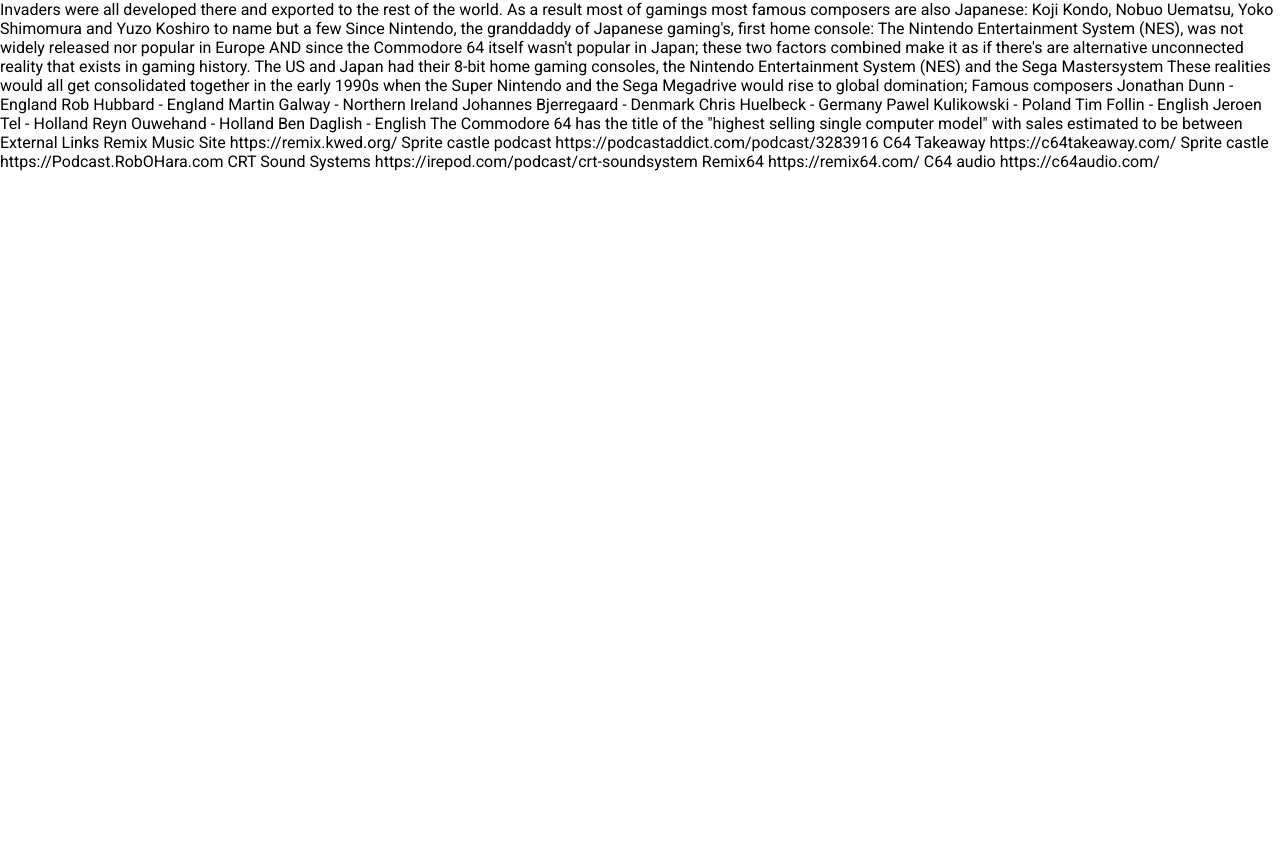
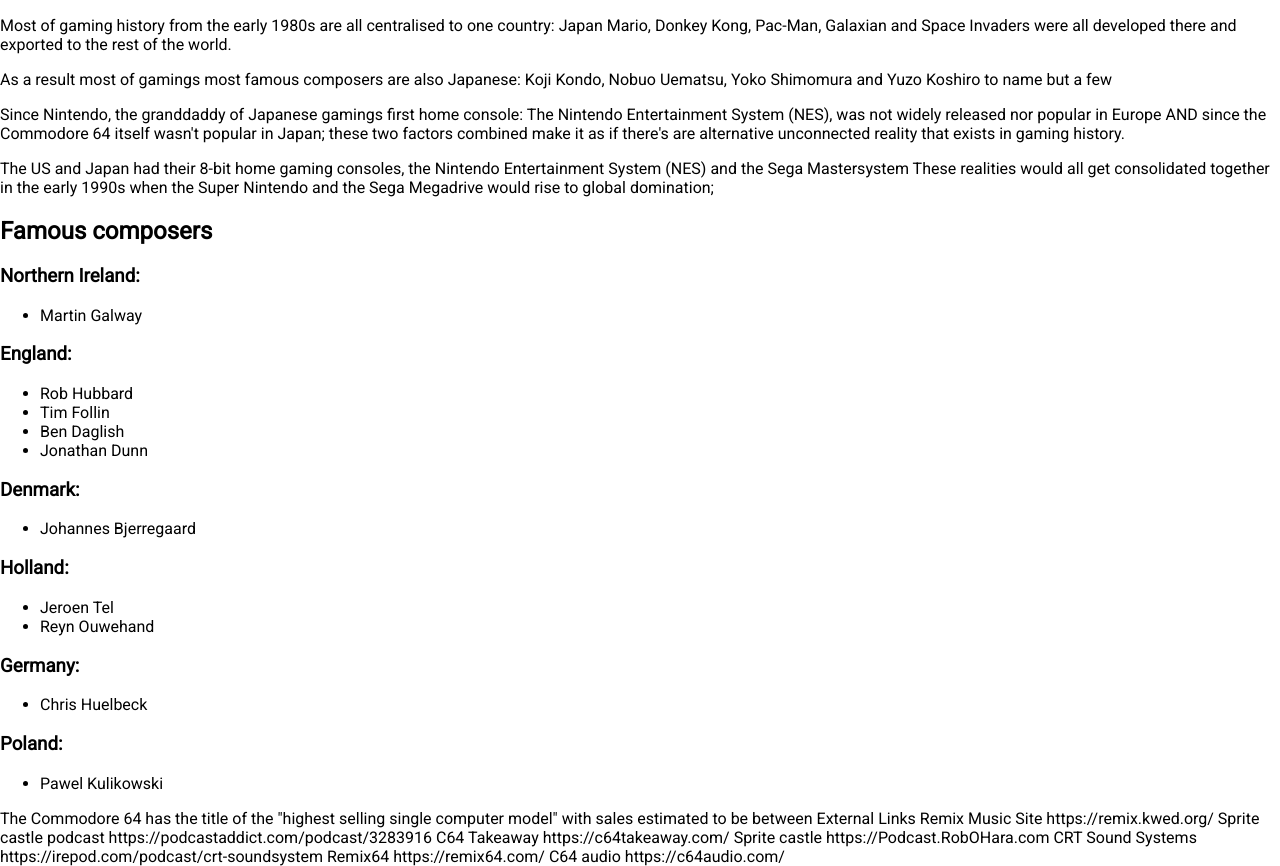
Before and after one commit to DaveGutHib/PP1, a plain HTML site: page resources.html in a window 1280 px wide. Shown: the part 495-1361 px from the top of the page. Before the commit the page ends 800 px from the top, so only its background shows below. Drawn offline with Linux system fonts and the light colour scheme.

Commit message:
Add files via upload
Add additional pictures to resource folder

```diff
--- a/resources.html
+++ b/resources.html
@@ -32,31 +32,48 @@ like considerably more complexity and depth to the music.</p>
   <video src="\assets\media\C64-Commando-Oscilloscope-3m-360p.mp4" type="video/mp4" controls>
 <p>Your browser doesn't support HTML5 video.</p><a href="\assets\media\C64-Commando-Oscilloscope-3m-360p.mp4">Link to the video.</a></video>
 
-Most of gaming history from the early 1980s are all centralised to one country: Japan
-Mario, Donkey Kong, Pac-Man, Galaxian and Space Invaders were all developed there and exported to the rest of the world.
+<p>Most of gaming history from the early 1980s are all centralised to one country: Japan
+Mario, Donkey Kong, Pac-Man, Galaxian and Space Invaders were all developed there and exported to the rest of the world.</p>
 
-As a result most of gamings most famous composers are also Japanese: Koji Kondo, Nobuo Uematsu, Yoko Shimomura and Yuzo Koshiro to name but a few
+<p>As a result most of gamings most famous composers are also Japanese: Koji Kondo, Nobuo Uematsu, Yoko Shimomura and Yuzo Koshiro to name but a few</p>
 
-Since Nintendo, the granddaddy of Japanese gaming's, first home console: The Nintendo Entertainment System (NES), was not widely released nor
+<p>Since Nintendo, the granddaddy of Japanese gamings first home console: The Nintendo Entertainment System (NES), was not widely released nor
 popular in Europe AND since the Commodore 64 itself wasn't popular in Japan; these two factors combined make it as
- if there's are alternative unconnected reality that exists in gaming history.
- The US and Japan had their 8-bit home gaming consoles, the Nintendo Entertainment System (NES) and the Sega Mastersystem
+if there's are alternative unconnected reality that exists in gaming history.</p>
+
+<p>The US and Japan had their 8-bit home gaming consoles, the Nintendo Entertainment System (NES) and the Sega Mastersystem
 These realities would all get consolidated together in the early 1990s when the Super Nintendo and the Sega Megadrive would rise to
-global domination;
+global domination; </p>
 
 
-Famous composers
+<h2>Famous composers</h2>
 
-Jonathan Dunn - England
-Rob Hubbard - England
-Martin Galway - Northern Ireland
-Johannes Bjerregaard - Denmark
-Chris Huelbeck - Germany
-Pawel Kulikowski - Poland
-Tim Follin - English
-Jeroen Tel - Holland
-Reyn Ouwehand - Holland
-Ben Daglish - English
+<h3>Northern Ireland: </h3>
+<ul><li>Martin Galway </li></ul>
+
+<h3>England: </h3>
+<ul>
+<li>Rob Hubbard</li>
+<li>Tim Follin</li>
+<li>Ben Daglish</li>
+<li>Jonathan Dunn </li></ul>
+
+<h3>Denmark:</h3>
+<ul>
+<li>Johannes Bjerregaard</li></ul>
+
+<h3>Holland:</h3>
+<ul>
+<li>Jeroen Tel</li>
+<li>Reyn Ouwehand</li></ul>
+
+<h3>Germany:</h3>
+<ul>
+<li>Chris Huelbeck</li></ul>
+
+<h3>Poland:</h3>
+<ul>
+<li>Pawel Kulikowski</li></ul>
 
 The Commodore 64 has the title of the "highest selling single computer model" with sales estimated to be between
 
```
Also changed, not shown: index.html (+16 -0 lines), assets/images/Artris.png (added), assets/images/Bubble_Bobble.gif (added), assets/images/Commando.gif (added), assets/images/Commodore_Soccer.gif (added), assets/images/Drelbs.gif (added), assets/images/Ghostsn_Goblins.gif (added), assets/images/Sound_voices_NES.PNG (added), assets/images/Sounds_Voices_C64_Combination.PNG (added), assets/images/Sounds_Voices_C64_Noise.PNG (added), assets/images/Sounds_Voices_C64_Sawtooth.PNG (added), assets/images/Sounds_Voices_C64_Square.PNG (added), assets/images/Sounds_Voices_C64_Triangle.PNG (added), assets/images/The_Great_Giana_Sisters.gif (added), 4 more files.
